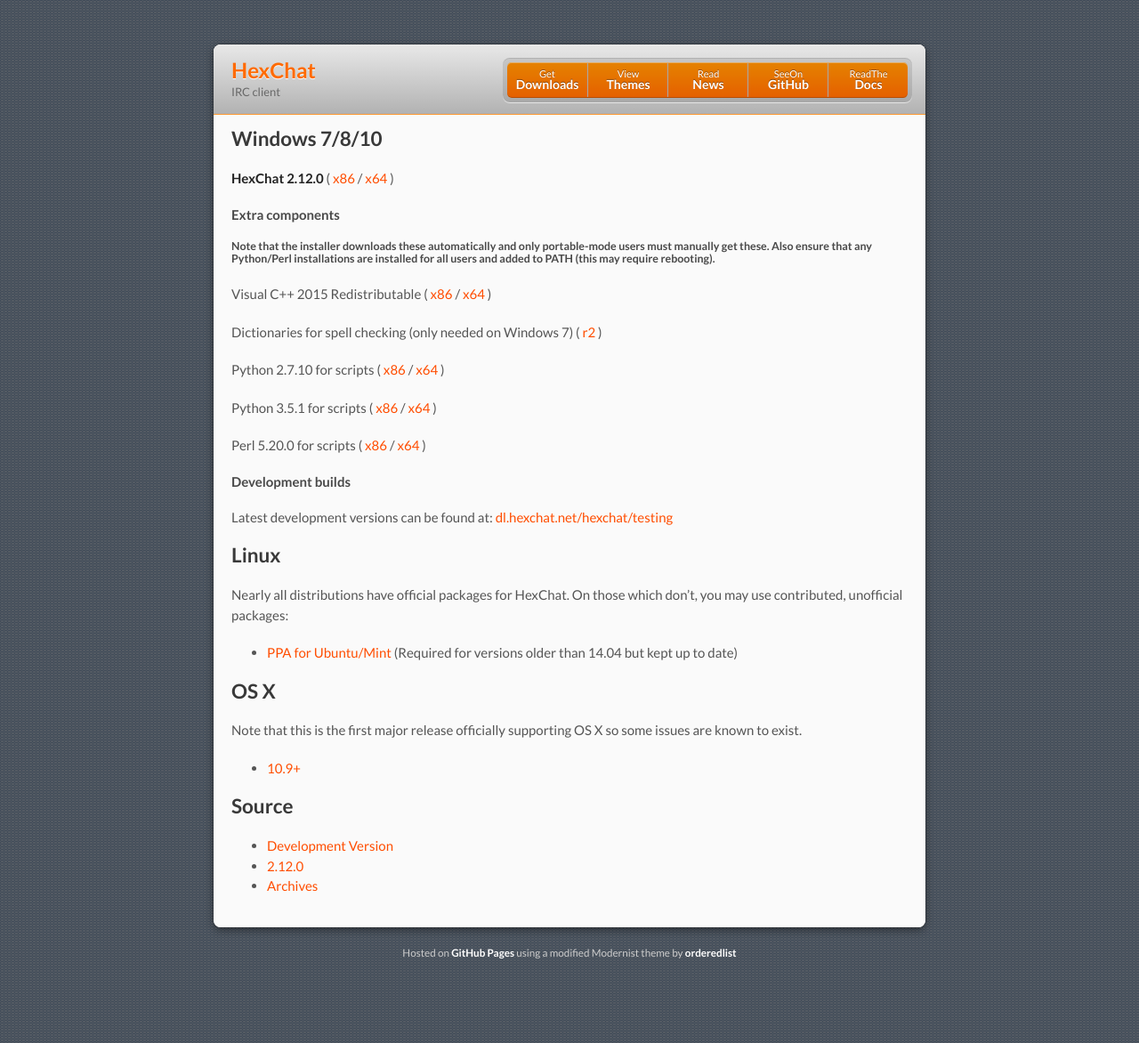
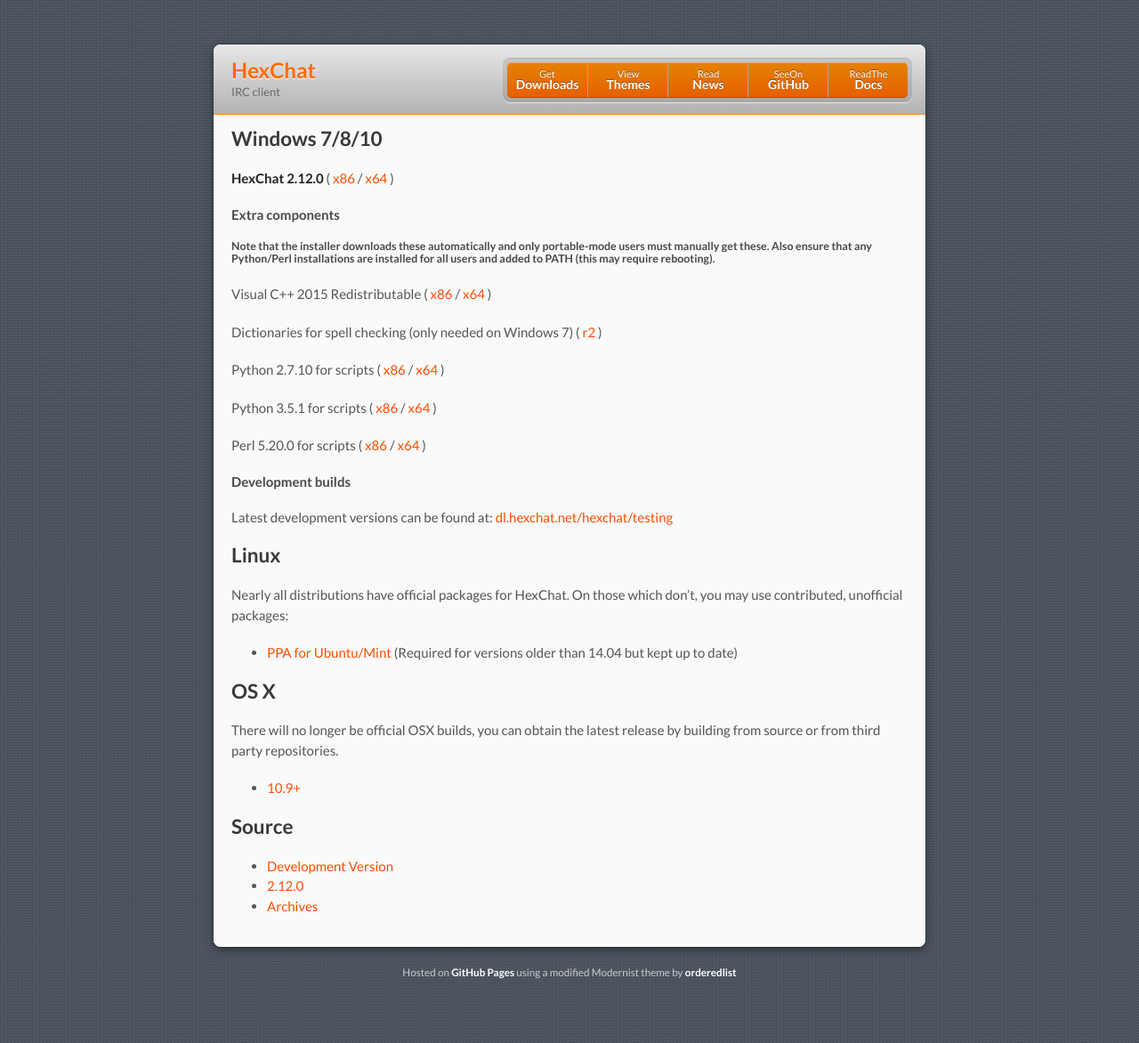
Before and after one commit to hexchat/hexchat.github.com, a Jekyll site: the page built from downloads.md, in a window 1280 px wide. Shown: the whole page at 89% size. Built offline with Jekyll 4.4.1, drawn with Linux system fonts in a browser that asks for light colours.

Commit message:
Update downloads.md

```diff
--- a/downloads.md
+++ b/downloads.md
@@ -32,7 +32,7 @@
 - [PPA for Ubuntu/Mint](https://launchpad.net/~gwendal-lebihan-dev/+archive/hexchat-stable) (Required for versions older than 14.04 but kept up to date)
 
 ## OS X
-Note that this is the first major release officially supporting OS X so some issues are known to exist.
+There will no longer be official OSX builds, you can obtain the latest release by building from source or from third party repositories.
 
 - [10.9+]({{ site.dl_url }}/hexchat/osx/HexChat-{{ site.osx_version }}.app.zip)
 
```
